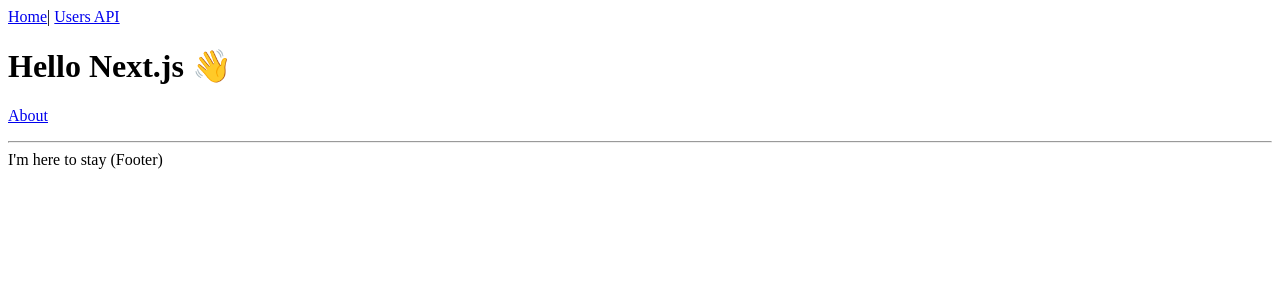
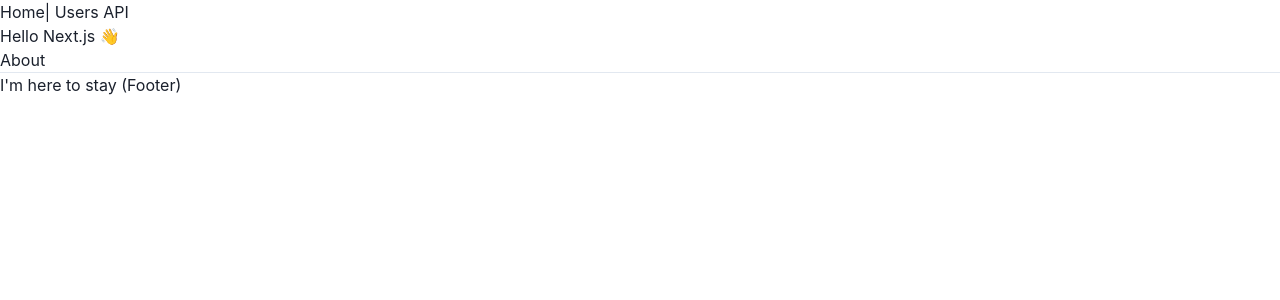
Before and after one commit to hoshitaro-creative/procurement-checker, a Next.js app: page / in a window 1280 px wide. Shown: the top 300 px of the page. Built offline with nearby package versions, Linux system fonts and the light colour scheme.

Commit message:
add: chakraを設定した

```diff
--- /dev/null
+++ b/pages/_app.tsx
@@ -0,0 +1,12 @@
+import { ChakraProvider } from "@chakra-ui/react";
+import type { AppProps } from "next/app";
+
+function MyApp({ Component, pageProps }: AppProps) {
+  return (
+    <ChakraProvider>
+      <Component {...pageProps} />
+    </ChakraProvider>
+  );
+}
+
+export default MyApp;
```
